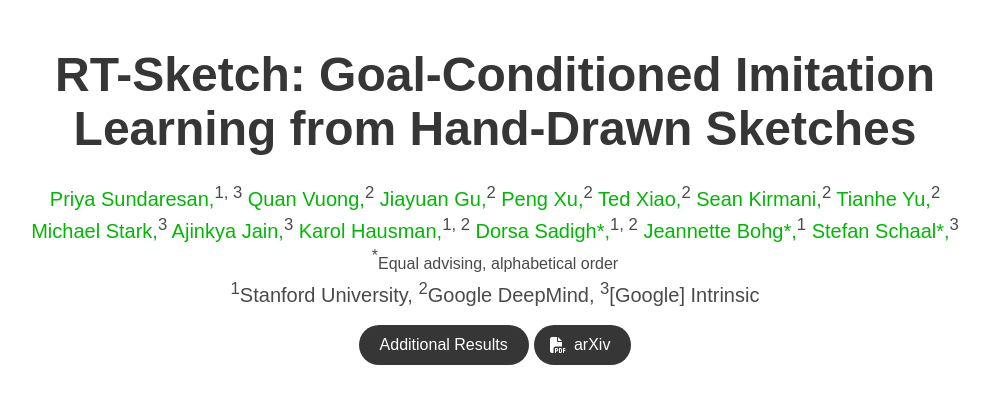
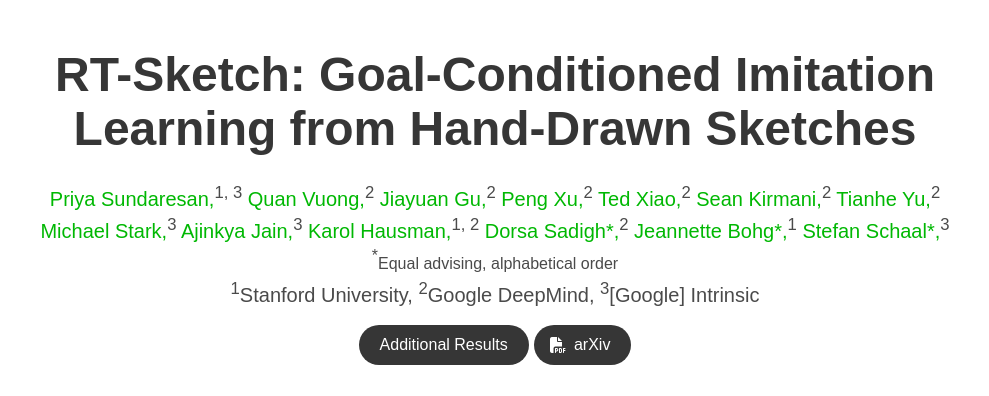
Before and after one commit to rt-sketch/rt-sketch.github.io, a plain HTML site: page index.html in a window 1280 px wide. Shown: the top 396 px of the page, without its empty margins (145-1134 px from the left). Drawn offline with nearby package versions, Linux system fonts and the light colour scheme; some icons are missing; a web font is replaced by a local one.

Commit message:
pushing dorsa info

```diff
--- a/index.html
+++ b/index.html
@@ -90,7 +90,7 @@
               <a target="_blank" href="https://scholar.google.com/citations?user=cCda-zQAAAAJ&hl=en">Michael Stark,</a><sup>3</sup>
               <a target="_blank" href="https://jainajinkya.github.io/">Ajinkya Jain,</a><sup>3</sup>
               <a target="_blank" href="https://karolhausman.github.io/">Karol Hausman,</a><sup>1, 2</sup>
-              <a target="_blank" href="https://dorsa.fyi/">Dorsa Sadigh*,</a><sup>1, 2</sup>
+              <a target="_blank" href="https://dorsa.fyi/">Dorsa Sadigh*,</a><sup>2</sup>
               <a target="_blank" href="https://web.stanford.edu/~bohg/">Jeannette Bohg*,</a><sup>1</sup>
               <a target="_blank" href="https://scholar.google.com/citations?user=YGQs1AYAAAAJ&hl=en">Stefan Schaal*,</a><sup>3</sup>
 
```
